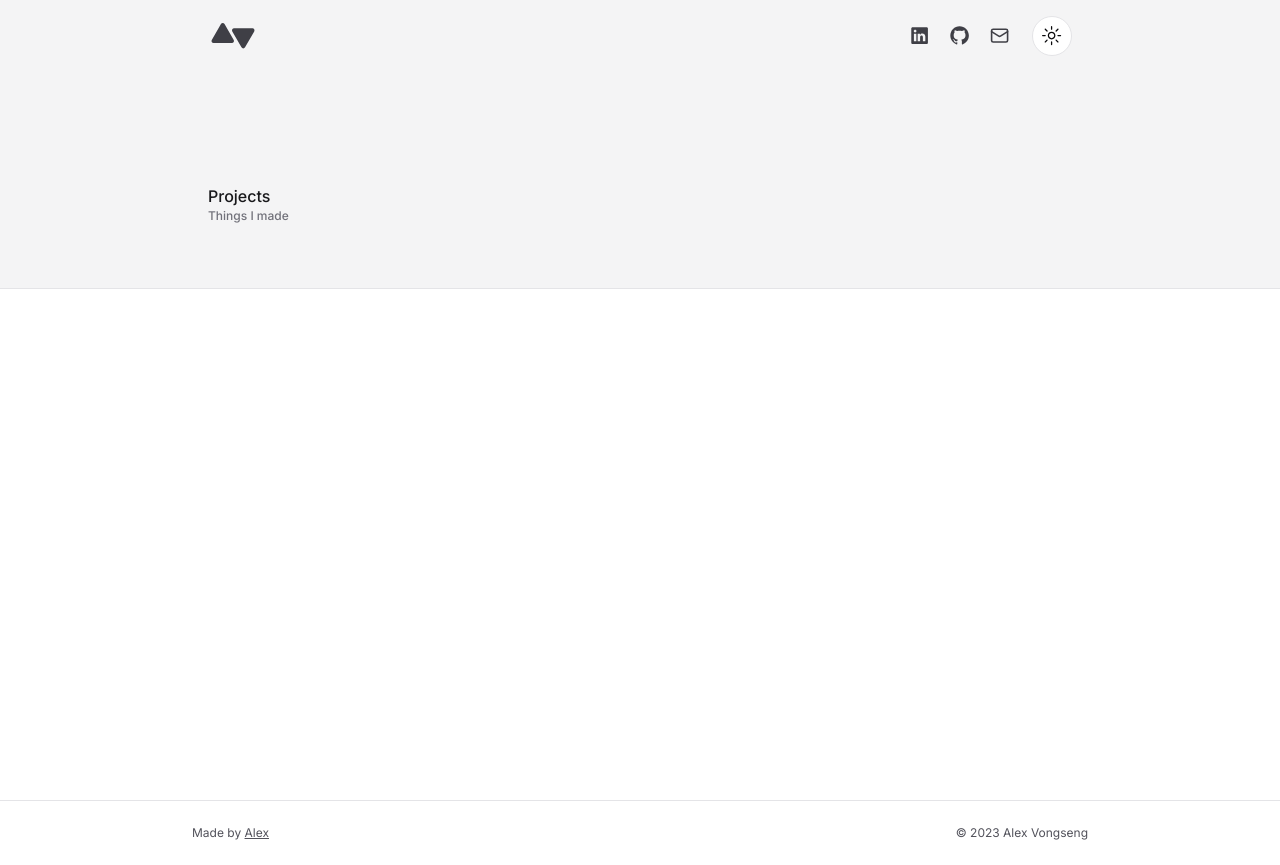
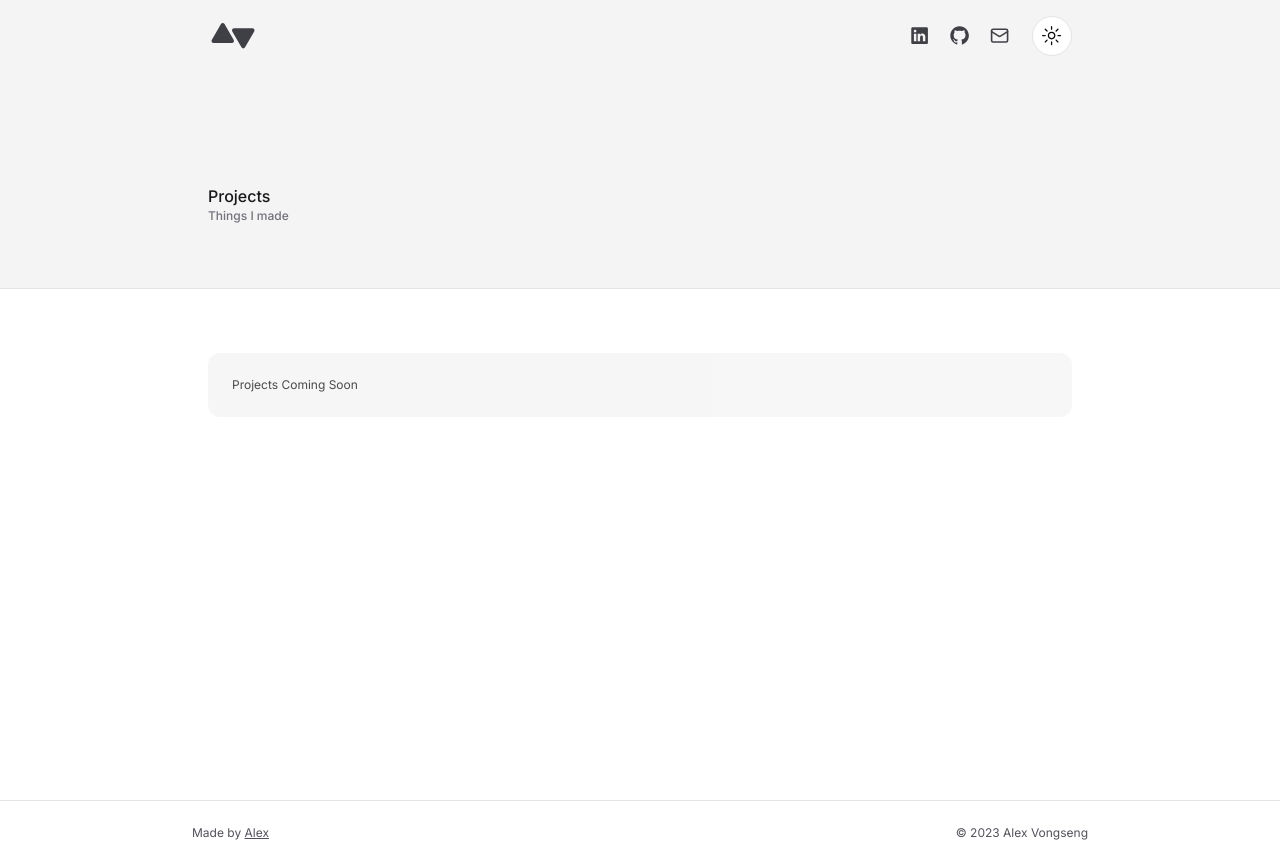
Before and after one commit to alex-von/portfolio, a Next.js app: page /projects in a window 1280 px wide. Built offline with nearby package versions, Linux system fonts and the light colour scheme.

Commit message:
Added placeholders for posts and projects pages

```diff
--- a/app/posts/page.tsx
+++ b/app/posts/page.tsx
@@ -4,7 +4,10 @@ export default function Home() {
   return (
     <main className="w-full min-h-screen flex flex-col">
       <PostHeader />
-      <div className="md:flex mx-auto my-12 w-full max-w-4xl ">
+      <div className="md:flex mx-auto my-12 w-full max-w-4xl p-4">
+          <div className="flex flex-col space-y-3 rounded-xl bg-secondary p-6 animate-pulse w-full">
+              <h3 className="text-xs">Posts Coming Soon</h3>
+          </div>
       </div>
     </main>
   )
--- a/app/projects/page.tsx
+++ b/app/projects/page.tsx
@@ -4,7 +4,10 @@ export default function Home() {
   return (
     <main className="w-full min-h-screen flex flex-col">
       <ProjectsHeader />
-      <div className="md:flex mx-auto my-12 w-full max-w-4xl ">
+      <div className="md:flex mx-auto my-12 w-full max-w-4xl p-4">
+        <div className="flex flex-col space-y-3 rounded-xl bg-secondary p-6 animate-pulse w-full">
+            <h3 className="text-xs">Projects Coming Soon</h3>
+        </div>
       </div>
     </main>
   )
```
